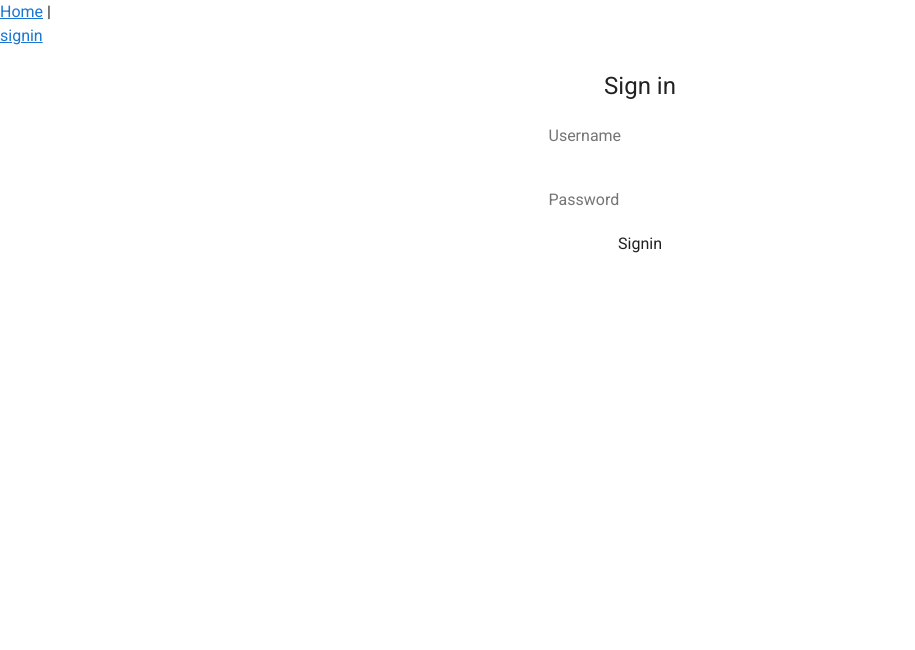
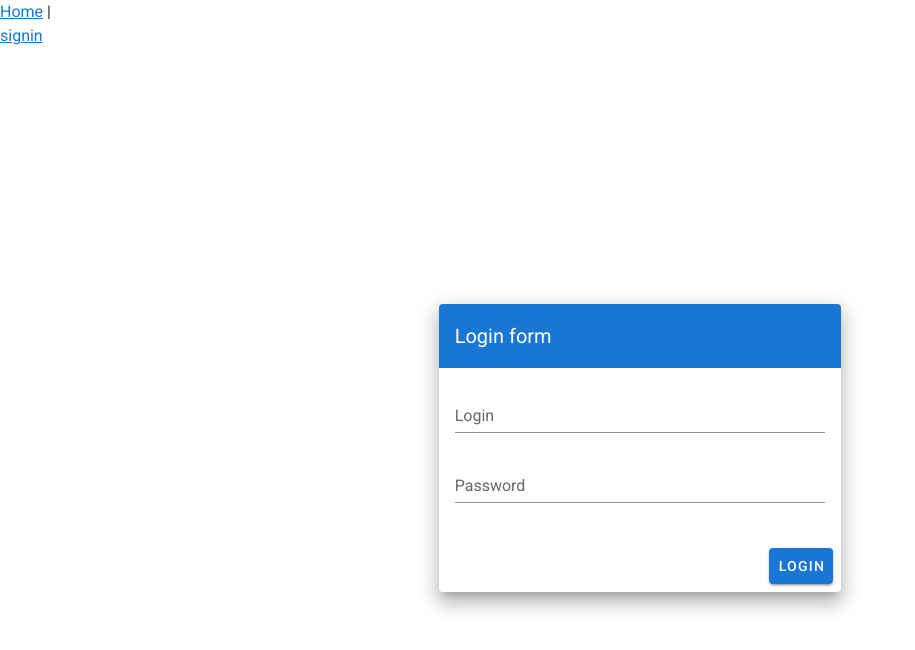
Before and after one commit to tflare/attendance-management-v, a Vue app: page /signin in a window 1280 px wide. Shown: the top 650 px of the page, without its empty margins (0-915 px from the left). Built offline with nearby package versions, Linux system fonts and the light colour scheme; no server answers; what vuefire would draw is missing.

Commit message:
[add]Login formのvuetify対応

```diff
--- a/src/components/Signin.vue
+++ b/src/components/Signin.vue
@@ -1,11 +1,60 @@
 <template>
-  <div class="signin">
-    <h2>Sign in</h2>
-    <input type="text" placeholder="Username" v-model="username">
-    <input type="password" placeholder="Password" v-model="password">
-    <button @click="signIn">Signin</button>
-  </div>
+<v-app id="inspire">
+  <v-content>
+    <v-container
+      class="fill-height"
+      fluid
+    >
+      <v-row
+        align="center"
+        justify="center"
+      >
+        <v-col
+          cols="12"
+          sm="8"
+          md="4"
+        >
+          <v-card class="elevation-12">
+            <v-toolbar
+              color="primary"
+              dark
+              flat
+            >
+              <v-toolbar-title>Login form</v-toolbar-title>
+              <v-spacer />
+
+            </v-toolbar>
+            <v-card-text>
+              <v-form>
+                <v-text-field
+                  label="Login"
+                  name="login"
+                  v-model="username"
+                  type="text"
+                />
+
+                <v-text-field
+                  id="password"
+                  v-model="password"
+                  label="Password"
+                  name="password"
+                  type="password"
+                />
+              </v-form>
+            </v-card-text>
+            <v-card-actions>
+              <v-spacer />
+              <v-btn color="primary" @click="signIn">Login</v-btn>
+            </v-card-actions>
+          </v-card>
+        </v-col>
+      </v-row>
+    </v-container>
+  </v-content>
+</v-app>
 </template>
+
+
 
 <script>
 import firebase from 'firebase'
@@ -33,33 +82,3 @@
   }
 }
 </script>
-
-<!-- Add "scoped" attribute to limit CSS to this component only -->
-<style scoped>
-h1, h2 {
-  font-weight: normal;
-}
-ul {
-  list-style-type: none;
-  padding: 0;
-}
-li {
-  display: inline-block;
-  margin: 0 10px;
-}
-a {
-  color: #42b983;
-}
-.signin {
-  margin-top: 20px;
-
-  display: flex;
-  flex-flow: column nowrap;
-  justify-content: center;
-  align-items: center
-}
-input {
-  margin: 10px 0;
-  padding: 10px;
-}
-</style>
```
